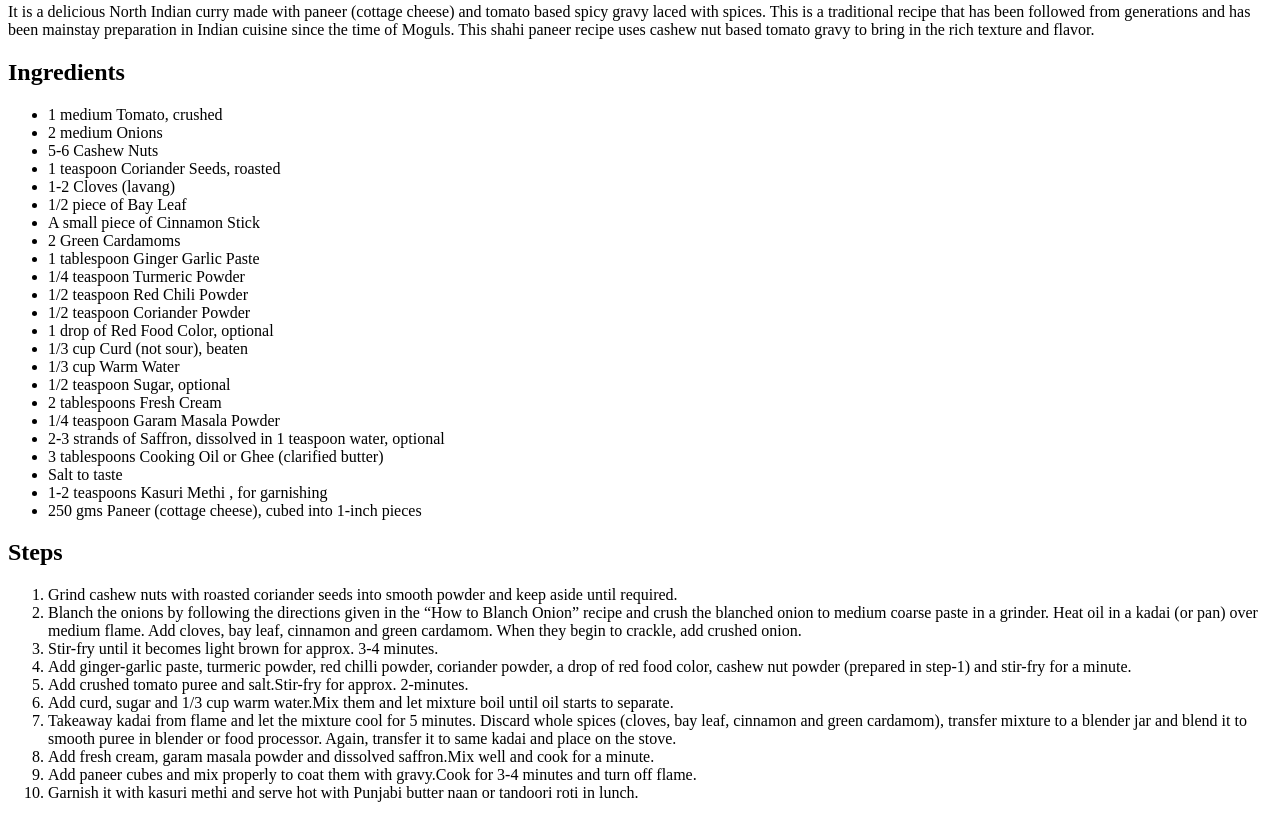
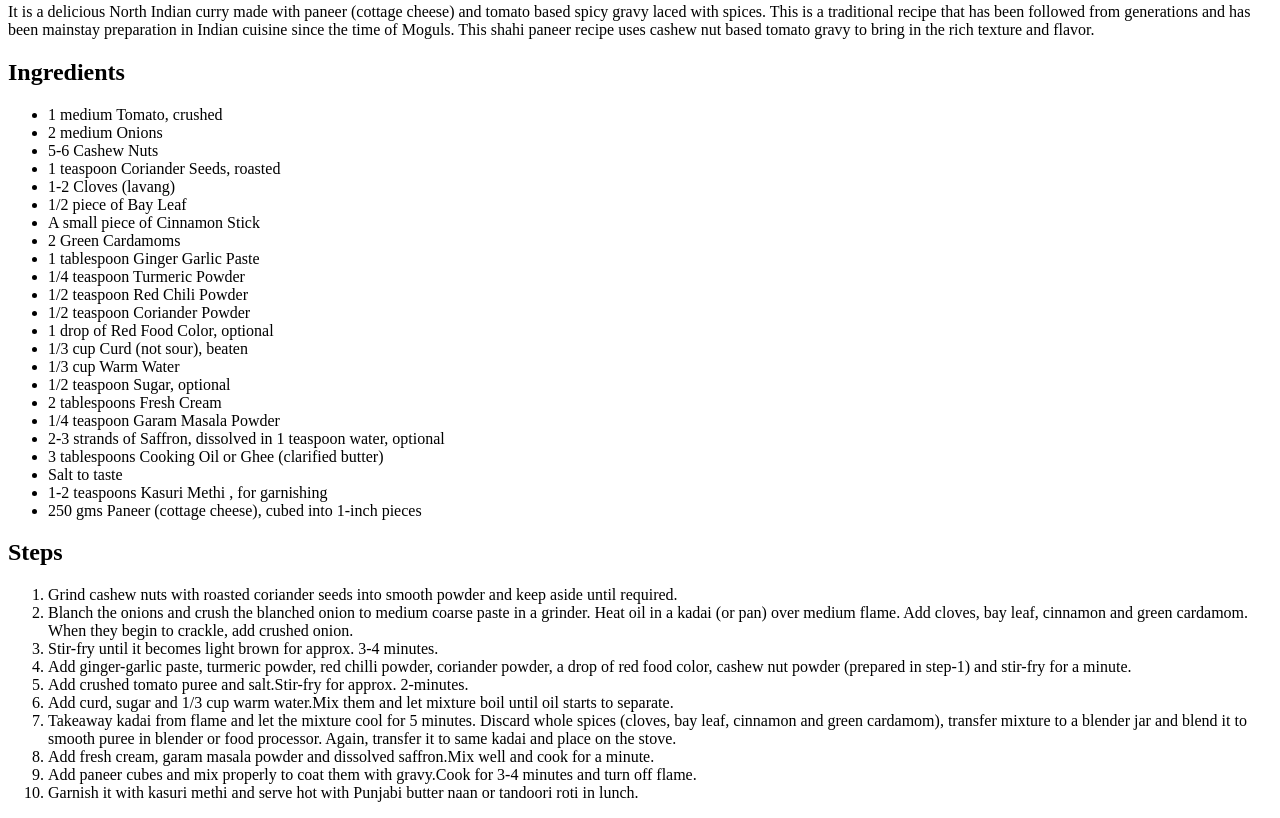
Before and after one commit to Devilrater/odin-recipes, a plain HTML site: page recipes/Shahi Paneer.html in a window 1280 px wide. Shown: the part 448-1266 px from the top of the page. Drawn offline with Linux system fonts and the light colour scheme.

Commit message:
Update Shahi Paneer.html

```diff
--- a/recipes/Shahi Paneer.html
+++ b/recipes/Shahi Paneer.html
@@ -41,7 +41,7 @@
     <h2>Steps</h2>
     <ol>
         <li>Grind cashew nuts with roasted coriander seeds into smooth powder and keep aside until required.</li>
-        <li>Blanch the onions by following the directions given in the “How to Blanch Onion” recipe and crush the blanched onion to medium coarse paste in a grinder. Heat oil in a kadai (or pan) over medium flame. Add cloves, bay leaf, cinnamon and green cardamom. When they begin to crackle, add crushed onion.</li>
+        <li>Blanch the onions and crush the blanched onion to medium coarse paste in a grinder. Heat oil in a kadai (or pan) over medium flame. Add cloves, bay leaf, cinnamon and green cardamom. When they begin to crackle, add crushed onion.</li>
         <li>Stir-fry until it becomes light brown for approx. 3-4 minutes.        </li>
         <li>Add ginger-garlic paste, turmeric powder, red chilli powder, coriander powder, a drop of red food color, cashew nut powder (prepared in step-1) and stir-fry for a minute.</li>
         <li>Add crushed tomato puree and salt.Stir-fry for approx. 2-minutes.</li>
```
